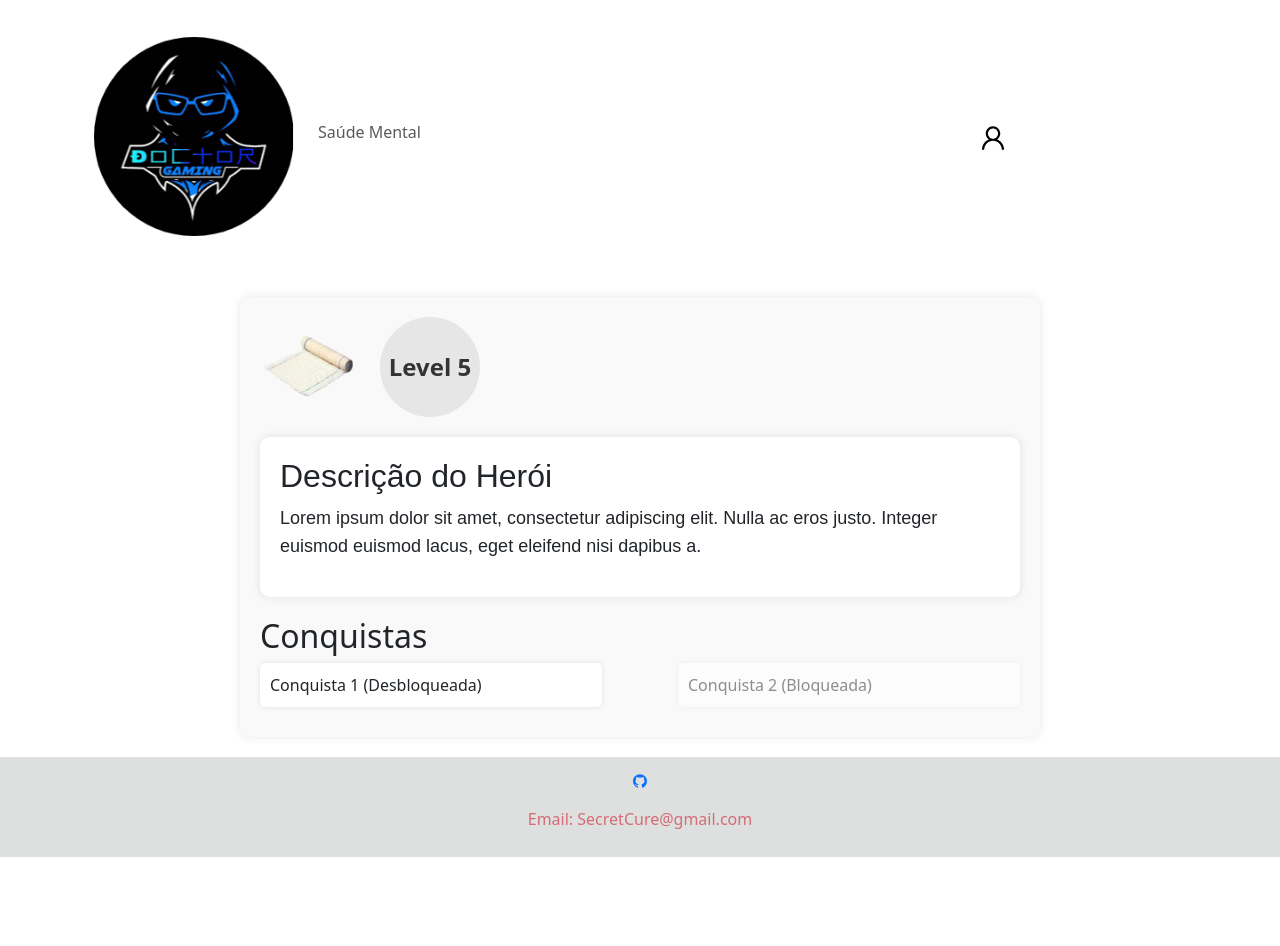
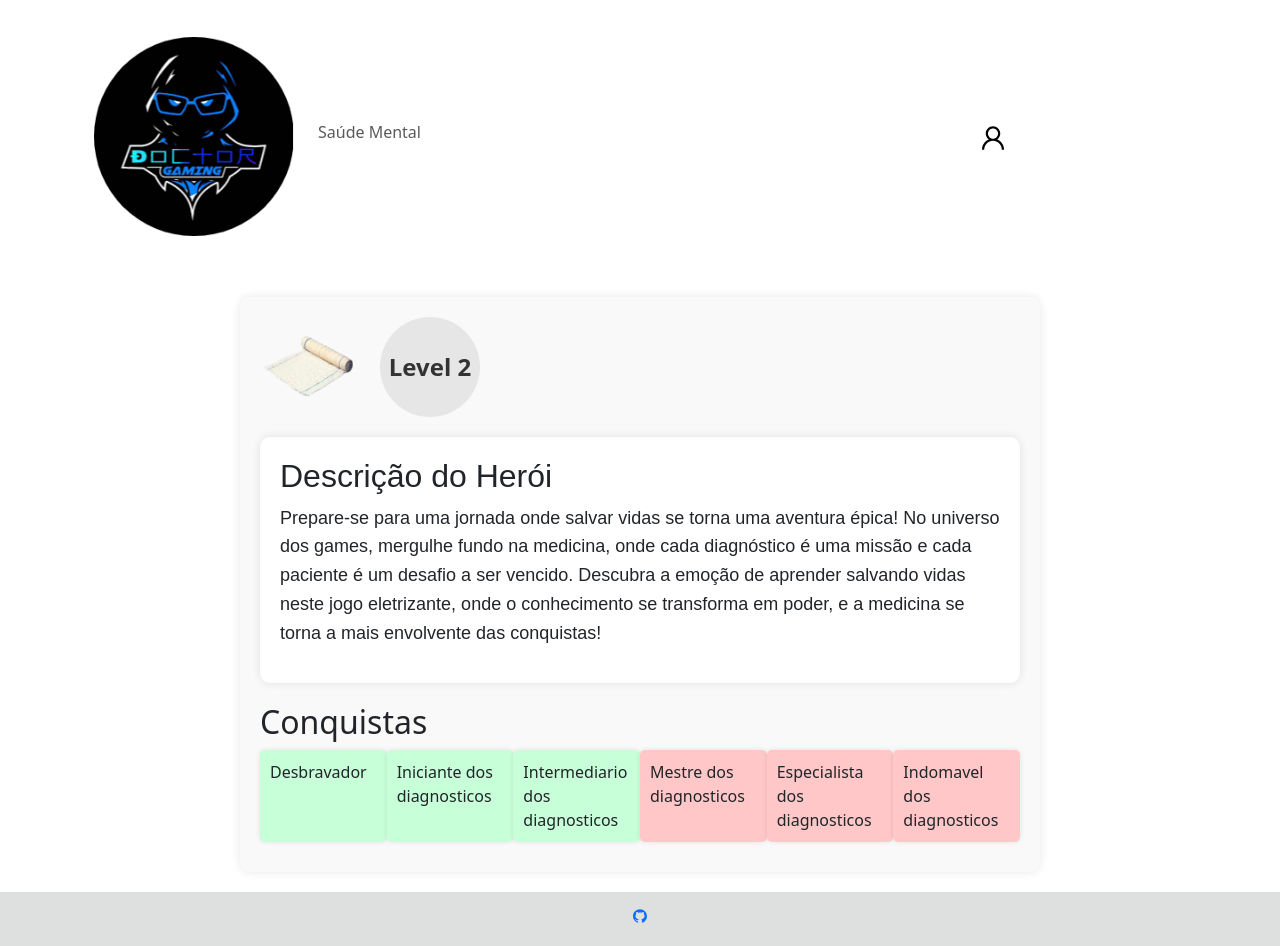
Before and after one commit to rafaelhenriquesilva/secret_cure_react, a React (Vite) app: page /user in a window 1280 px wide. Shown: the top 946 px of the page. Before the commit the page ends 857 px from the top, so only its background shows below. Built offline with nearby package versions, Linux system fonts and the light colour scheme.

Commit message:
user detail page style

```diff
--- a/src/components/user-detail/user-detail.jsx
+++ b/src/components/user-detail/user-detail.jsx
@@ -1,8 +1,59 @@
-import React from 'react';
-import atadura from '../../assets/atadura.png'
-import { stylesUserDetail } from '../../css/styles'
+import React, { useState, useEffect } from 'react';
+import atadura from '../../assets/atadura.png';
+import { stylesUserDetail } from '../../css/styles';
+
 const UserDetail = () => {
-  const styles = stylesUserDetail
+  const styles = stylesUserDetail;
+  const [userDetail, setUserDetail] = useState(null);
+
+  useEffect(() => {
+    const userDetailData = {
+      "user_info": {
+        "name": "Rafa",
+        "email": "rafa@mail.com",
+        "level": 2
+      },
+      "achievements": [
+        {
+          "min_level": 0,
+          "max_level": 0,
+          "title": "Desbravador",
+          "text": "Mergulhe no apaixonante mundo da medicina"
+        },
+        {
+          "min_level": 1,
+          "max_level": 1,
+          "title": "Iniciante dos diagnosticos",
+          "text": "Tu esta plantando as sementes do conhecimento medicinal, aprendendo a interpretar os sinais e sintomas para encontrar o caminho certo para os pacientes."
+        },
+        {
+          "min_level": 2,
+          "max_level": 2,
+          "title": "Intermediario dos diagnosticos",
+          "text": "Tu esta aprimorando suas habilidades, conectando os pontos e iniciando a ver padroes. Continue assim, cada diagnostico um degrau rumo a maestria."
+        },
+        {
+          "min_level": 3,
+          "max_level": 3,
+          "title": "Mestre dos diagnosticos",
+          "text": "Seu olhar clinico afiado e suas assertividade. Continue inspirando outros com seu empenho e conhecimento na busca pela saude dos pacientes."
+        },
+        {
+          "min_level": 4,
+          "max_level": 4,
+          "title": "Especialista dos diagnosticos",
+          "text": "Sua habilidade em diagnosticar casos complexos notavel e seu compromisso com a excelÃªncia admiravel."
+        },
+        {
+          "min_level": 5,
+          "max_level": 100,
+          "title": "Indomavel dos diagnosticos",
+          "text": "Sua abordagem unica, sua curiosidade insaciavel e sua capacidade de enfrentar desafios incomparavel. Continue desbravando novos horizontes na medicina!"
+        }
+      ]
+    };
+    setUserDetail(userDetailData);
+  }, []);
 
   const handleAchievementHover = (e) => {
     e.currentTarget.querySelector('.hover-text').style.visibility = 'visible';
@@ -16,42 +67,45 @@ const UserDetail = () => {
 
   return (
     <div style={styles.userDetails}>
+      {userDetail && (
+        <>
           <div style={styles.userInfo}>
             <img src={atadura} alt="User Avatar" style={styles.userImage} />
             <div style={styles.level}>
-          Level 5
+              Level {userDetail.user_info.level}
               <div style={styles.levelBar}></div>
             </div>
           </div>
           <div style={styles.heroCard}>
             <h2>Descrição do Herói</h2>
             <p style={styles.heroDescription}>
-          Lorem ipsum dolor sit amet, consectetur adipiscing elit. Nulla ac eros justo. Integer euismod euismod lacus, eget eleifend nisi dapibus a.
+              Prepare-se para uma jornada onde salvar vidas se torna uma aventura épica! No universo dos games, mergulhe fundo na medicina, onde cada diagnóstico é uma missão e cada paciente é um desafio a ser vencido. Descubra a emoção de aprender salvando vidas neste jogo eletrizante, onde o conhecimento se transforma em poder, e a medicina se torna a mais envolvente das conquistas!
             </p>
           </div>
           <h2>Conquistas</h2>
           <div style={styles.achievements}>
+            {userDetail.achievements.map((achievement, index) => (
               <div
-          style={styles.achievement}
+                key={index}
+                style={{
+                  ...styles.achievement,
+                  ...(achievement.min_level <= userDetail.user_info.level
+                    ? { backgroundColor: '#c7ffd8' } // verde claro para desbloqueadas
+                    : { backgroundColor: '#ffc7c7' } // vermelho claro para bloqueadas
+                  ),
+                }}
                 onMouseEnter={handleAchievementHover}
                 onMouseLeave={handleAchievementLeave}
               >
-          Conquista 1 (Desbloqueada)
+                {achievement.title}
                 <div className="hover-text" style={{ ...styles.achievementHover, ...styles.achievementHoverText }}>
-            Descrição da Conquista 1
+                  {achievement.text}
                 </div>
               </div>
-        <div
-          style={{ ...styles.achievement, ...styles.locked }}
-          onMouseEnter={handleAchievementHover}
-          onMouseLeave={handleAchievementLeave}
-        >
-          Conquista 2 (Bloqueada)
-          <div className="hover-text" style={{ ...styles.achievementHover, ...styles.achievementHoverText }}>
-            Descrição da Conquista 2
+            ))}
           </div>
-        </div>
-      </div>
+        </>
+      )}
     </div>
   );
 };
--- a/src/mocks/mock.jsx
+++ b/src/mocks/mock.jsx
@@ -119,6 +119,9 @@ export const data = {
                 ]
             }
         ],
+
+    },
+    user_detail: {
         "achievements": [
             {
                 "min_level": 0,
@@ -156,11 +159,11 @@ export const data = {
                 "title": "Indomavel dos diagnosticos",
                 "text": "Sua abordagem unica, sua curiosidade insaciavel e sua capacidade de enfrentar desafios incomparavel. Continue desbravando novos horizontes na medicina!"
             }
-        ]
-    },
+        ],
         "user_info": {
             "name": "Rafa",
             "email": "rafa@mail.com",
             "level": 2
         }
     }
+}
```
Lines whose indentation alone changed are shown as unchanged.
